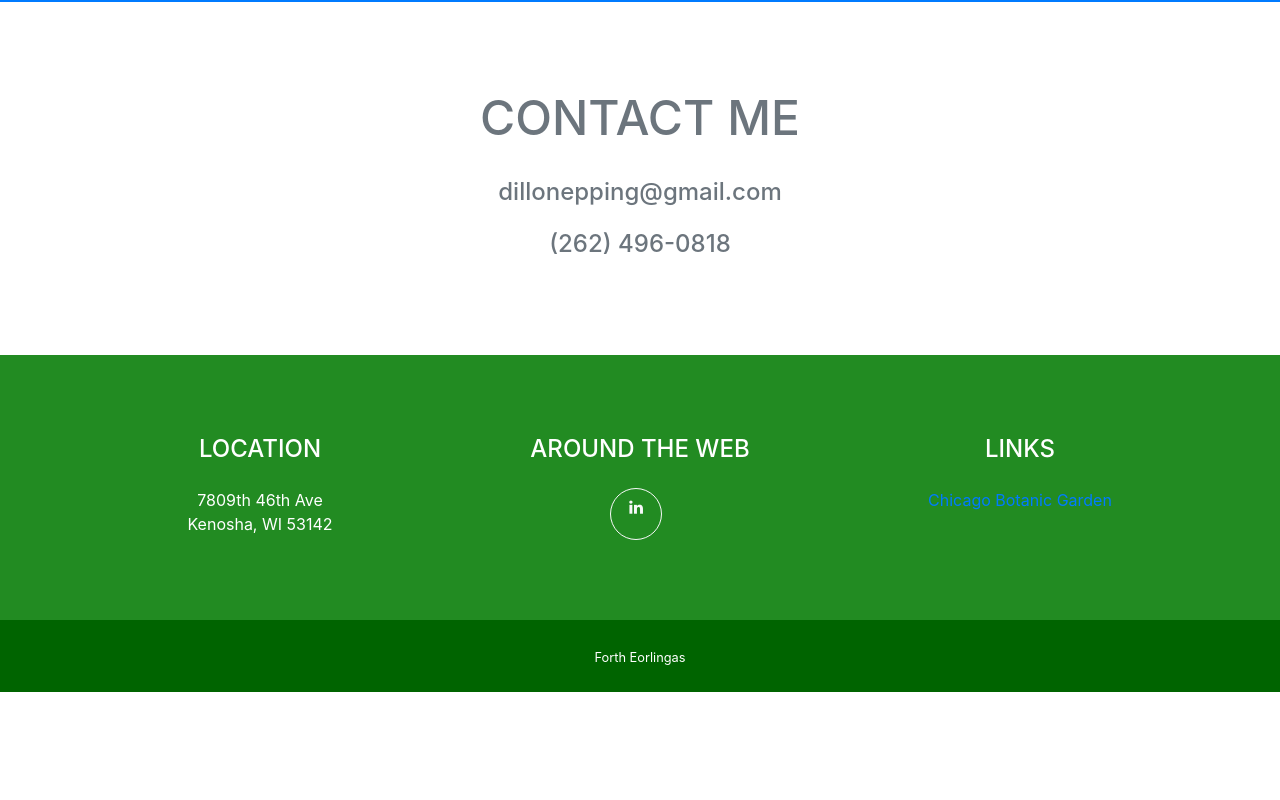
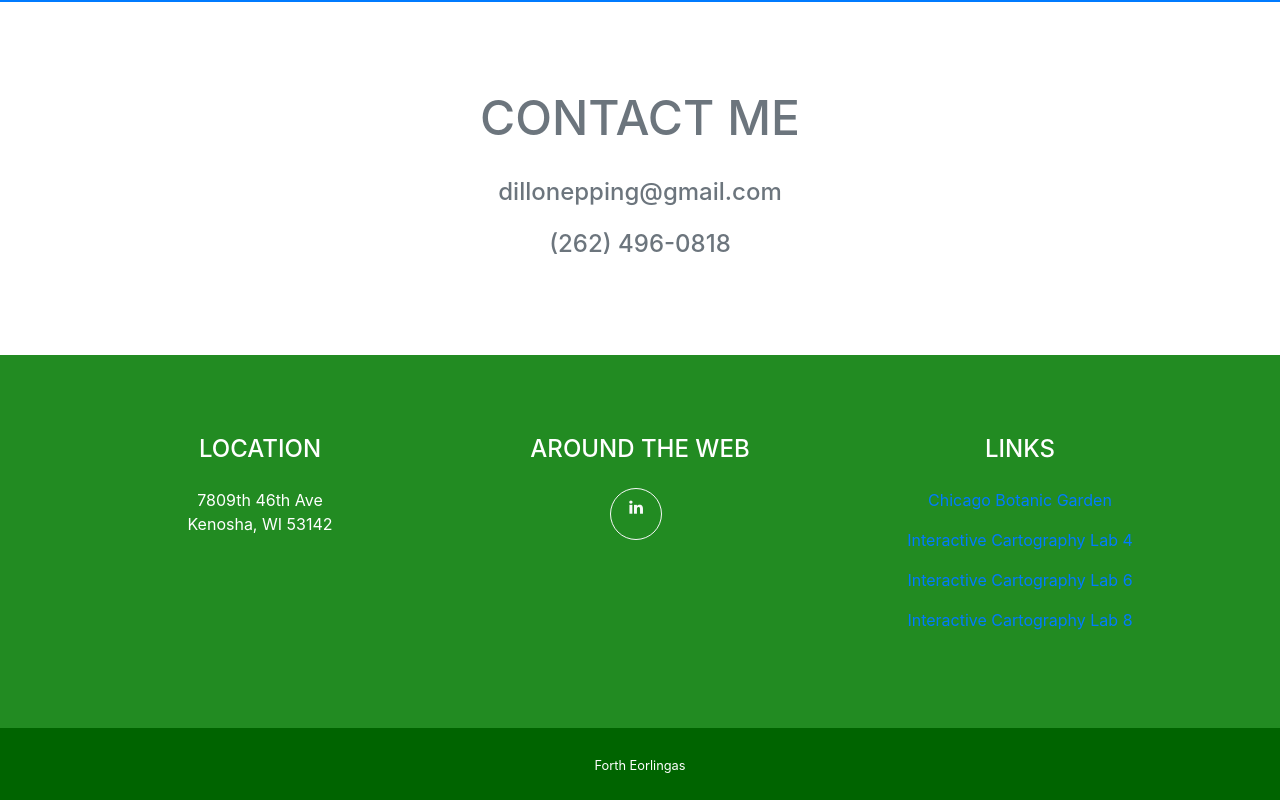
Before and after one commit to dillonepping/dillonepping.github.io, a website with bundled scripts: page index.html in a window 1280 px wide. Shown: the part 2812-3612 px from the top of the page. Before the commit the page ends 3504 px from the top, so only its background shows below. Built offline with nearby package versions, Linux system fonts and the light colour scheme.

Commit message:
Added links for maps

```diff
--- a/index.html
+++ b/index.html
@@ -202,7 +202,13 @@
           <div class="col-md-4">
             <h4 class="text-uppercase mb-4">Links</h4>
             <p class="mb-0">
-              <a href="https://www.chicagobotanic.org">Chicago Botanic Garden </a></p>
+              <p><a href="https://www.chicagobotanic.org">Chicago Botanic Garden </a></p>
+
+              <p><a href="https://dillonepping.github.io/Lab_4/">Interactive Cartography Lab 4 </a></p>
+
+              <p><a href="https://dillonepping.github.io/Lab_6a/">Interactive Cartography Lab 6 </a></p>
+
+              <p><a href="https://dillonepping.github.io/Lab_8/">Interactive Cartography Lab 8 </a></p>
    		</div>
       </div>
     </footer>
```
